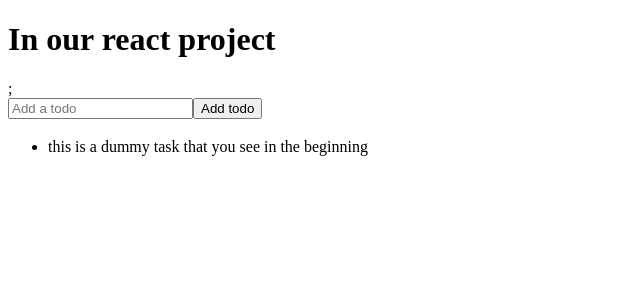
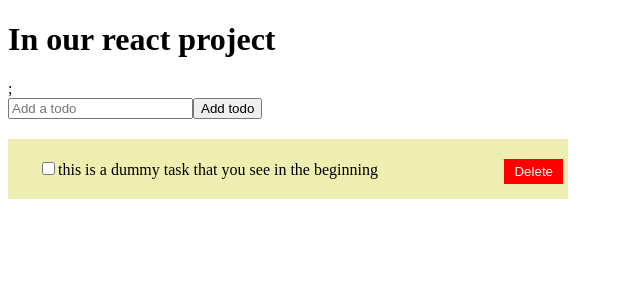
Before and after one commit to dopewevmond/friendly-fortnight, a React (Vite) app: page / in a window 1280 px wide. Shown: the top 300 px of the page, without its empty margins (0-640 px from the left). Built offline with nearby package versions, Linux system fonts and the light colour scheme.

Commit message:
delete todos

```diff
--- a/src/Home.js
+++ b/src/Home.js
@@ -1,4 +1,5 @@
 import { useEffect, useState } from "react";
+import Task from "./Task";
 
 function makeid(length) {
   var result = "";
@@ -33,15 +34,15 @@ const Home = () => {
     setTodos([...todos, todo]);
   }
 
-  function deleteTodo(todo) {
-    setTodos(...todos.filter((todoItem) => todoItem.uid !== todo.uid));
+  function deleteTodo(todoItemUid) {
+    setTodos([...todos.filter((todoItem) => todoItem.uid !== todoItemUid)]);
   }
 
-  function editTodo(todo, newTask) {
+  function editTodo(todoItemUid, newTask) {
     const newTodos = todos.map((todoItem) => ({ ...todoItem }));
 
     for (let i = 0; i < newTodos.length; i++) {
-      if (newTodos[i].uid === todo.uid) {
+      if (newTodos[i].uid === todoItemUid) {
         newTodos[i].task = newTask;
       }
     }
@@ -69,13 +70,19 @@ const Home = () => {
         <button type="submit">Add todo</button>
       </form>
       <h3>{pendingTodo}</h3>
-      <ul>
-        {todos.length ? (
-          todos.map((todo) => <li key={todo.uid}>{todo.task}</li>)
-        ) : (
-          <></>
-        )}
-      </ul>
+      {todos.length ? (
+        todos.map((todo) => (
+          <Task
+            key={todo.uid}
+            uid={todo.uid}
+            task={todo.task}
+            done={false}
+            deleteTodo={deleteTodo}
+          />
+        ))
+      ) : (
+        <></>
+      )}
     </>
   );
 };
--- /dev/null
+++ b/src/Task.css
@@ -0,0 +1,24 @@
+.task-container {
+    width: 90%;
+    max-width: 500px;
+    padding: 20px 30px;
+    background-color: rgb(238, 238, 177);
+    position:relative;
+}
+.del-button {
+    position: absolute;
+    top: 20px;
+    right: 5px;
+    background-color: rgb(255, 0, 0);
+    color: white;
+    border: none;
+    padding: 5px 10px;
+    cursor: pointer;
+}
+.del-button:hover {
+    background-color: rgb(255, 98, 98);
+    color: white;
+}
+.m-top {
+    margin-top: 20px;
+}
--- /dev/null
+++ b/src/Task.js
@@ -0,0 +1,18 @@
+import "./Task.css";
+
+const Task = ({ uid, task, done, deleteTodo }) => {
+  return (
+    <div className="task-container m-top">
+      <input type="checkbox" id={uid} />
+      <label htmlFor={uid} checked={done}>
+        {task}
+      </label>
+
+      <button className="del-button" onClick={() => deleteTodo(uid)}>
+        Delete
+      </button>
+    </div>
+  );
+};
+
+export default Task;
```
